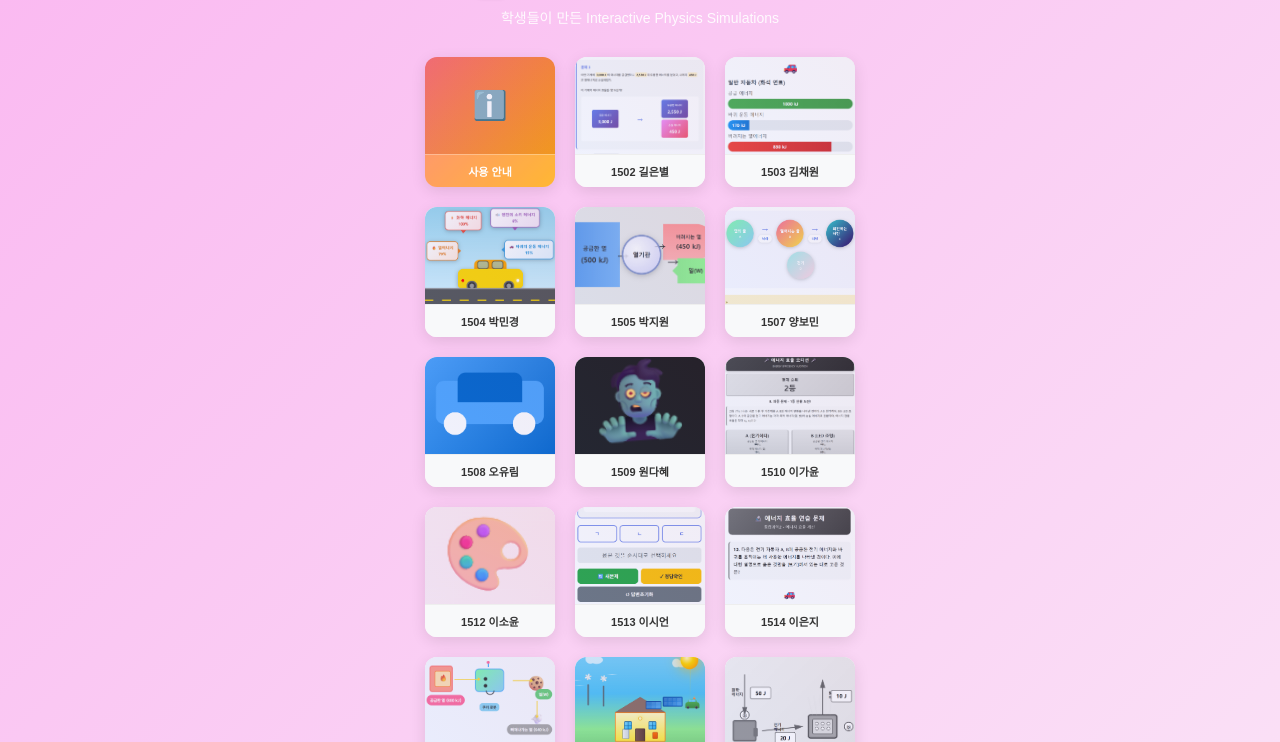
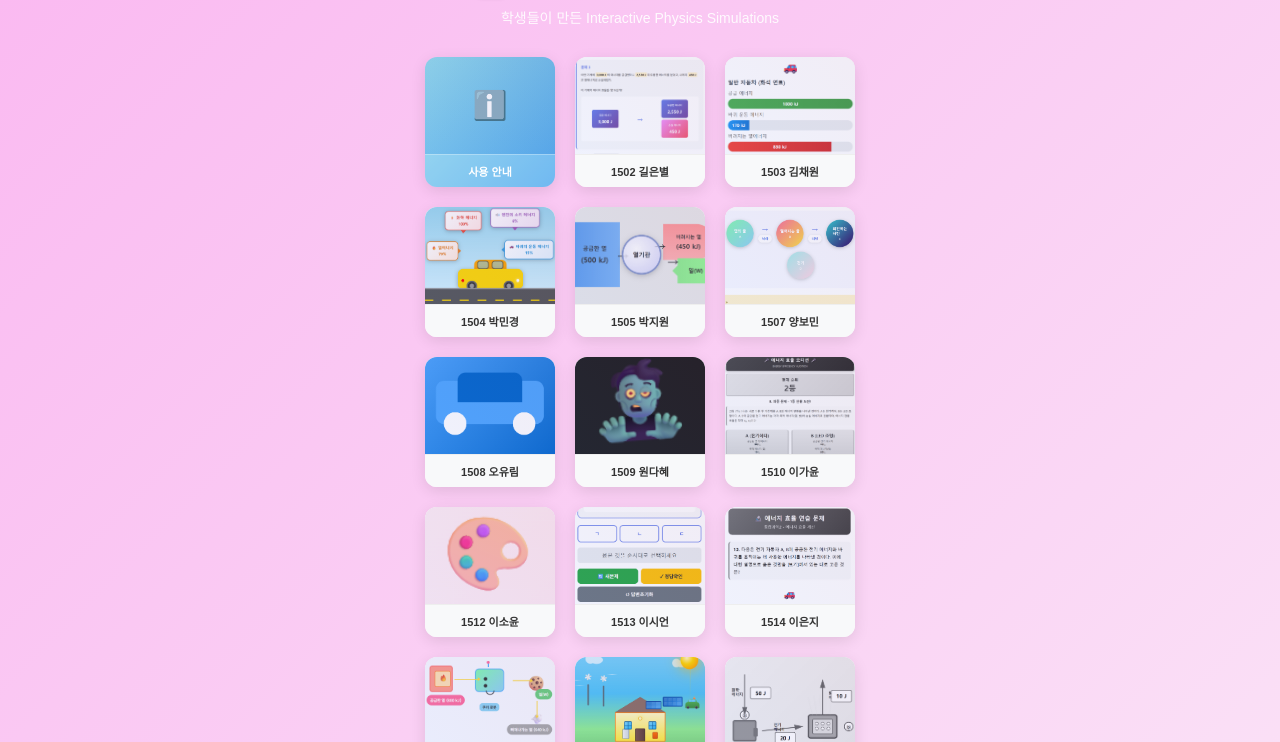
Before and after one commit to floberry/tong5, a plain HTML site: page index.html in a window 1280 px wide. Shown: the part 58-800 px from the top of the page. Drawn offline with Linux system fonts and the light colour scheme.

Commit message:
인포카드 컬러
바꿈

```diff
--- a/index.html
+++ b/index.html
@@ -107,7 +107,7 @@
         }
 
         .info-card {
-            background: linear-gradient(135deg, #ff6b6b, #ffa500);
+            background: linear-gradient(135deg, #91daeb, #4ca7ed);
             color: white;
         }
 
```
